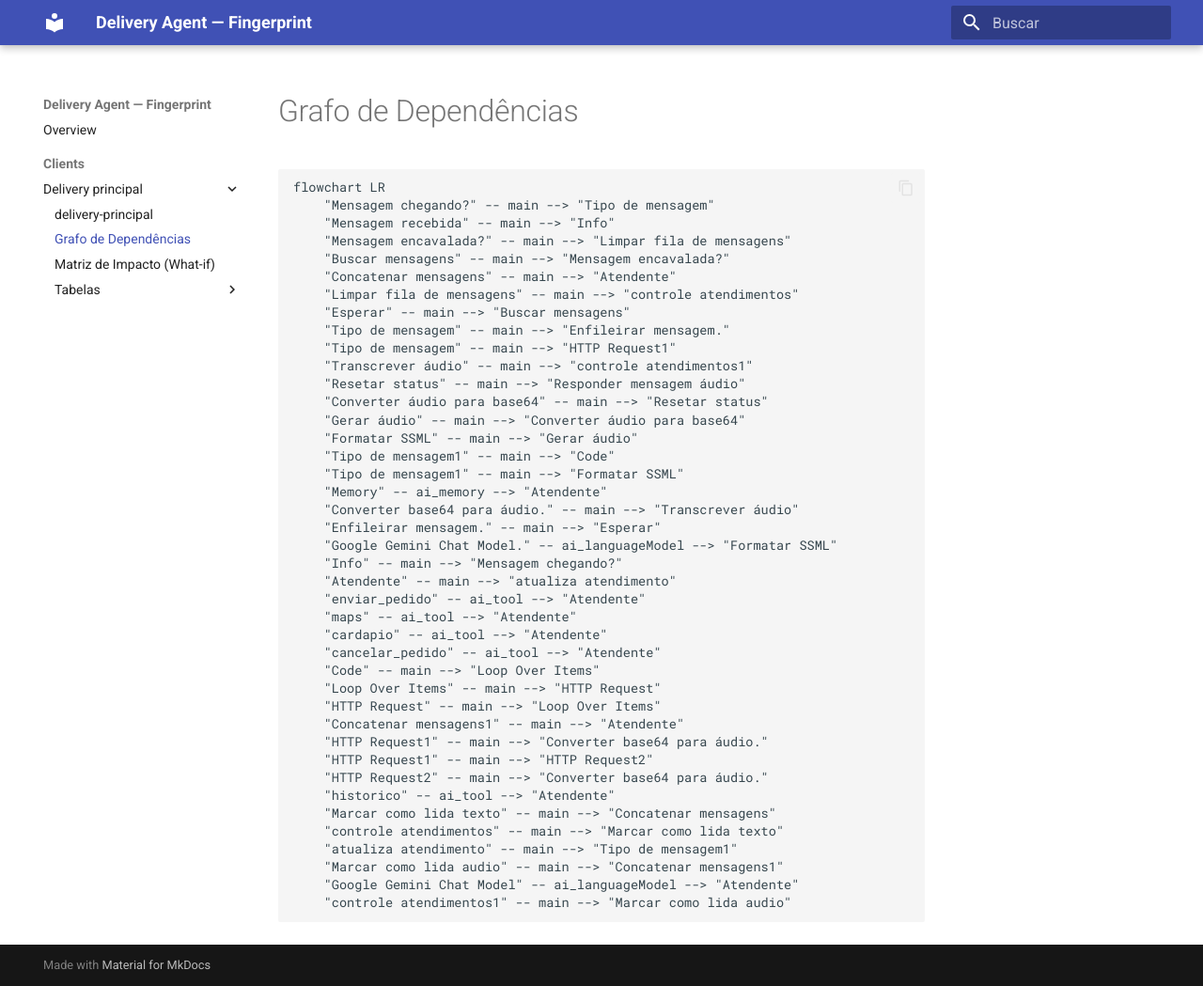
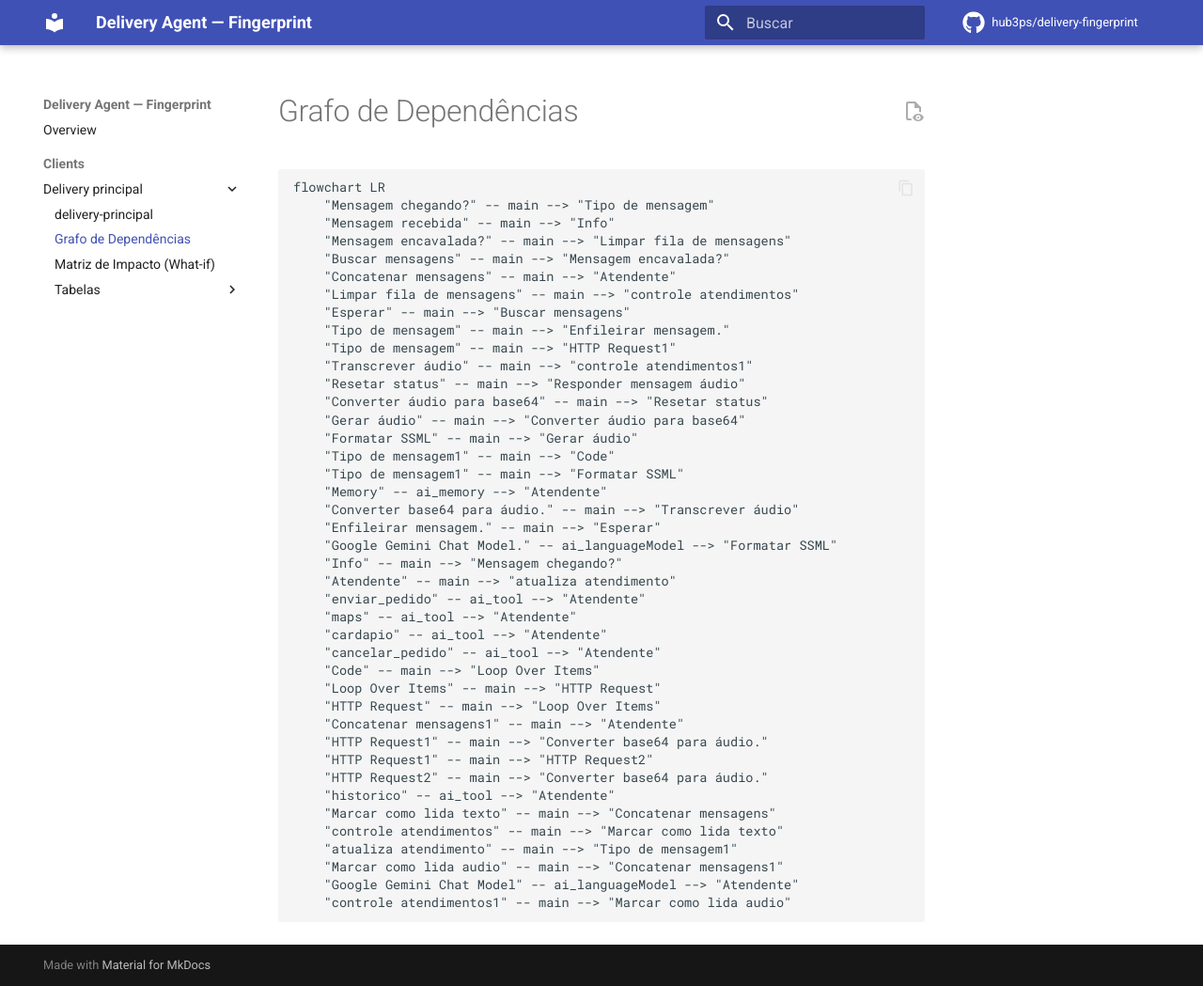
Before and after one commit to hub3ps/delivery-fingerprint, an MkDocs documentation site: the page built from docs/clients/delivery-principal/grafo.md, in a window 1280 px wide and 1049 px high. Shown: the whole window at 94% size. Built offline with MkDocs 1.6.1 and Material for MkDocs 9.7.7, drawn with Linux system fonts in a browser that asks for light colours; comment, search, counter and statistics services are not loaded.

Commit message:
Update mkdocs.yml

```diff
--- a/mkdocs.yml
+++ b/mkdocs.yml
@@ -1,4 +1,5 @@
 site_name: Delivery Agent — Fingerprint
+site_url: https://hub3ps.github.io/delivery-fingerprint/
 
 theme:
   name: material
@@ -9,11 +10,22 @@
     - navigation.tracking
     - toc.follow
     - content.code.copy
+    - content.code.annotate
+    - content.action.view
+  icon:
+    repo: fontawesome/brands/github
+
+repo_url: https://github.com/hub3ps/delivery-fingerprint
+repo_name: hub3ps/delivery-fingerprint
 
 plugins:
   - search
   - mermaid2
   - awesome-pages
+  - git-revision-date-localized:
+      fallback_to_build_date: true
+      enable_creation_date: false
+      locale: pt_BR
 
 markdown_extensions:
   - admonition
@@ -23,6 +35,19 @@
   - def_list
   - attr_list
   - md_in_html
+  # PyMdown – melhora código, detalhes, tabs etc.
+  - pymdownx.superfences
+  - pymdownx.details
+  - pymdownx.highlight
+  - pymdownx.inlinehilite
+  - pymdownx.snippets
+  - pymdownx.tabbed:
+      alternate_style: true
+  - pymdownx.emoji:
+      emoji_generator: !!python/name:pymdownx.emoji.to_svg
 
 extra_css:
   - assets/impact.css
+
+# Usando awesome-pages: o nav é gerado a partir da estrutura de pastas em docs/
+# (não declare "nav:" aqui)
```
